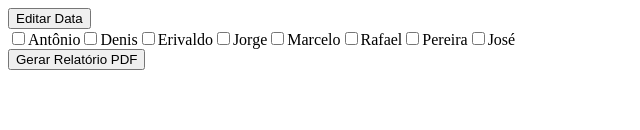
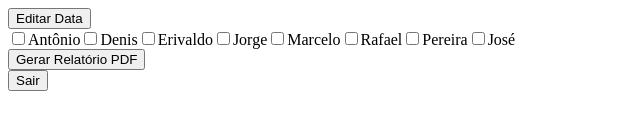
Before and after one commit to andremc331/app-DAFFI, a React (Create React App) app in the folder front/: page /funcionarios in a window 1280 px wide. Shown: the part 588-718 px from the top of the page, without its empty margins (0-640 px from the left). Built offline with nearby package versions, Linux system fonts and the light colour scheme.

Commit message:
logout button funcionarios page

```diff
--- a/front/src/pages/Funcionarios.tsx
+++ b/front/src/pages/Funcionarios.tsx
@@ -1,6 +1,7 @@
 import { useEffect, useState } from "react";
 import jsPDF from "jspdf";
 import autoTable from "jspdf-autotable";
+import LogoutButton from "../components/LogoutButton";
 
 const funcionariosLista = [
     "Antônio", "Denis", "Erivaldo", "Jorge", "Marcelo", "Rafael", "Pereira", "José"
@@ -172,6 +173,8 @@ const Funcionarios = () => {
                 </div>
             ))}
             <button onClick={gerarPDF} className="mt-4 p-3 bg-blue-600 text-white rounded-lg shadow-lg hover:bg-blue-700">Gerar Relatório PDF</button>
+
+        <div><LogoutButton></LogoutButton></div>
         </div>
     );
 };
```
